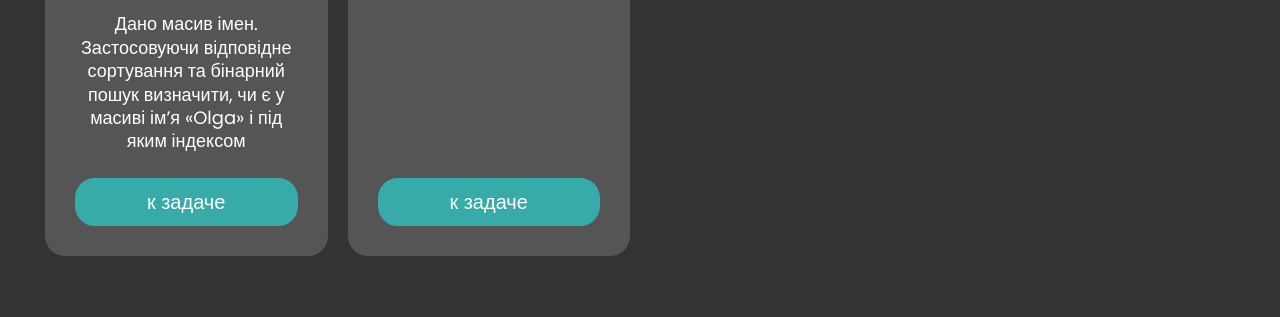
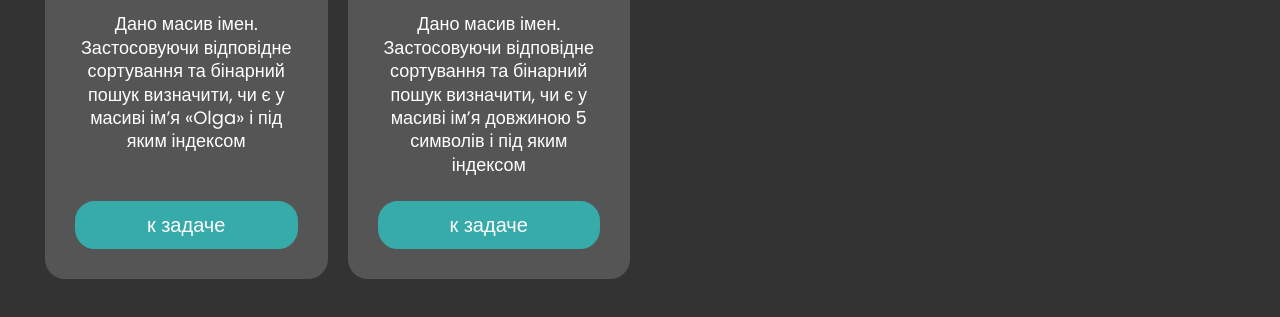
Before and after one commit to Lundoger/JS-lessons, a plain HTML site: page lesson_12/index.html in a window 1280 px wide. Shown: the part 549-866 px from the top of the page. Drawn offline with Linux system fonts and the light colour scheme.

Commit message:
Update index.html

```diff
--- a/lesson_12/index.html
+++ b/lesson_12/index.html
@@ -50,6 +50,7 @@
 					<section class="page__task task">
 						<h2 class="task__title title">Задача 6</h2>
 						<p class="task__description description">
+							Дано масив імен. Застосовуючи відповідне сортування та бінарний пошук визначити, чи є у масиві ім’я довжиною 5 символів і під яким індексом
 						</p>
 						<a href="./html/task_6.html" class="task__button button">к задаче</a>
 					</section>
```
